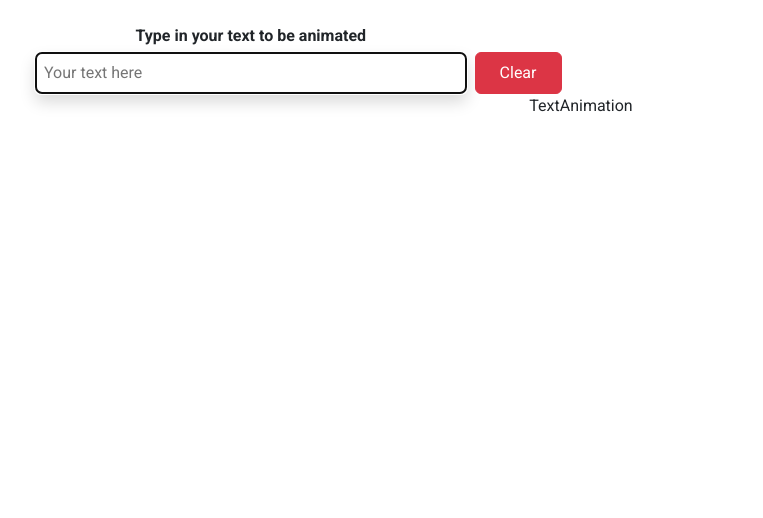
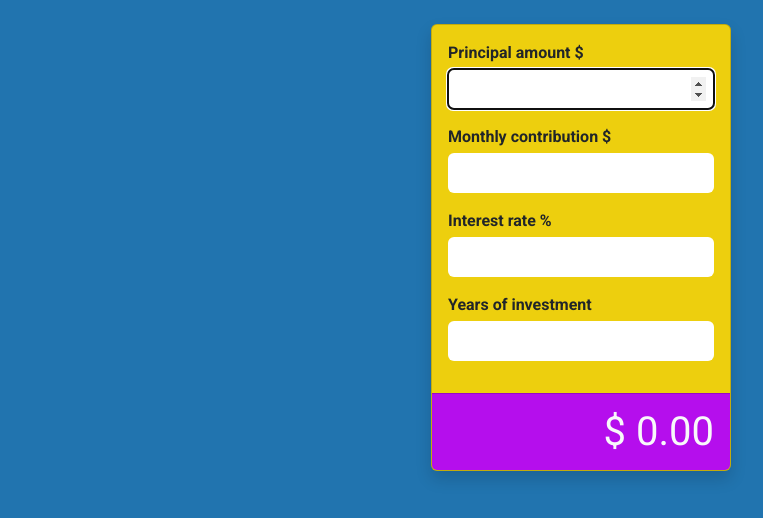
Before and after one commit to bra-nat/PushKnowledgeProjects, a React (Create React App) app: page / in a window 1280 px wide. Shown: the top 518 px of the page, without its empty margins (59-822 px from the left). Built offline with nearby package versions, Linux system fonts and the light colour scheme.

Commit message:
Built a Compound Interest Rate Calculator

```diff
--- a/src/App.css
+++ b/src/App.css
@@ -14,7 +14,7 @@ body {
     /* flex-direction: column; */
     /* justify-content: center; */
     /* align-items: center; */
-    text-align: center;
+    /* text-align: center; */
     width: 100%;
     height: 100%;
 }
--- a/src/App.js
+++ b/src/App.js
@@ -2,7 +2,8 @@
 // import Alert from './projects/alert app/alert-app.component';
 import "bootstrap/dist/css/bootstrap.css";
 import "./App.css";
-import TextAnimationApp from "./projects/text-animation-app/text-animation.component";
+import CompoundInterestRateCalc from "./projects/compound-interest-rate-calculator/compound-interest-rate-calc.component";
+// import TextAnimationApp from "./projects/text-animation-app/text-animation.component";
 // import ResponsiveNav from "./projects/responsive-nav-app/responsive-nav.component";
 // import NoteApp from "./projects/note-app/note-app.component";
 // import MagicPopup from "./projects/magic-popu-app/magic-popup.component";
@@ -54,7 +55,9 @@ function App() {
 
       {/* <ResponsiveNav /> */}
 
-      <TextAnimationApp />
+      {/* <TextAnimationApp /> */}
+
+      <CompoundInterestRateCalc />
 
     </div>
   );
--- a/src/projects/components/form-group/form-group.component.jsx
+++ b/src/projects/components/form-group/form-group.component.jsx
@@ -14,7 +14,7 @@ const FormGroup = ({
 }) => {
   return (
     <div className="form-group ">
-      <label className="fw-bold">{labelText}</label>
+      <label className="fw-bold text-start">{labelText}</label>
       <input
         type={inputType}
         placeholder={placeholder}
--- a/src/projects/components/text-animation/text-animation.component.jsx
+++ /dev/null
@@ -1,8 +0,0 @@
-
-const TextAnimation = () => {
-  return (
-    <div>TextAnimation</div>
-  )
-}
-
-export default TextAnimation;
--- /dev/null
+++ b/src/projects/compound-interest-rate-calculator/compound-interest-rate-calc.component.jsx
@@ -0,0 +1,85 @@
+import React, { useState, useRef } from "react";
+import FormGroup from "../components/form-group/form-group.component";
+import "./compound-interest-rate-calc.styles.scss";
+import { useEffect } from "react";
+import InterestRateCalculator from "./interestCalculator.component";
+
+const CompoundInterestRateCalc = () => {
+
+    let principalInput = useRef(null);
+
+    useEffect(() => {
+        principalInput.current.focus();
+    }, [])
+
+    const [compound, setCompound] = useState({
+        principalAmount: "",
+        monthlyContribution: null,
+        interestRate: "",
+        years: ""
+    })
+
+    const handlePrincipalAmount = (e) => {
+        setCompound({...compound, principalAmount: e.target.value})
+    }
+    const handleMonthlyContribution = (e) => {
+        setCompound({...compound, monthlyContribution: e.target.value})
+    }
+    const handleInterestRate = (e) => {
+        setCompound({...compound, interestRate: e.target.value})
+    }
+    const handleYears = (e) => {
+        setCompound({...compound, years: e.target.value})
+    }
+
+    document.body.style.background = `#2174af`
+
+  return (
+    <div className="container">
+      <div
+        className="card ci-bg-warning shadow text-dark m-auto mt-4"
+        style={{ maxWidth: 300 }}>
+        <div className="card-body">
+          <FormGroup
+            labelText={"Principal amount $"}
+            className={"w-100 my-3 border-0 mt-1 p-2 rounded outline-0"}
+            inputType={"number"}
+            values={compound.principalAmount}
+            onChange={handlePrincipalAmount}
+            reference={principalInput}
+          />
+
+          <FormGroup
+            labelText={"Monthly contribution $"}
+            className={"w-100 my-3 border-0 mt-1 p-2 rounded outline-0"}
+            inputType={"number"}
+            onChange={handleMonthlyContribution}
+            values={compound.monthlyContribution}
+          />
+
+          <FormGroup
+            labelText={"Interest rate %"}
+            className={"w-100 my-3 border-0 mt-1 p-2 rounded outline-0"}
+            inputType={"number"}
+            onChange={handleInterestRate}
+            values={compound.interestRate}
+          />
+
+          <FormGroup
+            labelText={"Years of investment"}
+            className={"w-100 my-3 border-0 mt-1 p-2 rounded outline-0"}
+            inputType={"number"}
+            onChange={handleYears}
+            values={compound.years}
+          />
+        </div>
+        <div className="card-footer ci-card-footer ci-bg-info text-light  fs-1">
+            <InterestRateCalculator principalAmount={compound.principalAmount} monthlyContribution={compound.monthlyContribution} interestRate={compound.interestRate} years={compound.years} />
+
+        </div>
+      </div>
+    </div>
+  );
+};
+
+export default CompoundInterestRateCalc;
--- /dev/null
+++ b/src/projects/compound-interest-rate-calculator/compound-interest-rate-calc.styles.scss
@@ -0,0 +1,12 @@
+.ci-card-footer {
+    text-align: right;
+}
+.ci-bg-info {
+    background-color: rgb(181, 14, 237);
+}
+.ci-bg-warning {
+    background-color: rgb(237, 207, 14);
+}
+.ci-text-left {
+    text-align: left;
+}
--- /dev/null
+++ b/src/projects/compound-interest-rate-calculator/interestCalculator.component.jsx
@@ -0,0 +1,33 @@
+import React from "react";
+
+const InterestRateCalculator = ({
+  principalAmount,
+  interestRate,
+  years,
+  monthlyContribution,
+}) => {
+  //A = P(1 + r/n)^nt
+
+  const A = {
+    P: principalAmount,
+    r: interestRate / 100,
+    n: 12,
+    t: years,
+    PMT: monthlyContribution,
+  };
+
+  return (
+    <div>
+      ${" "}
+      {A.PMT === null
+        ? (A.P * Math.pow(1 + A.r / A.n, A.n * A.t)).toFixed(2)
+        : (
+            A.P * Math.pow(1 + A.r / A.n, A.n * A.t) +
+            (A.PMT * (Math.pow(1 + A.r / A.n, A.n * A.t) - 1)) /
+              (A.r / A.n)
+          ).toFixed(2)}
+    </div>
+  );
+};
+
+export default InterestRateCalculator;
--- a/src/projects/text-animation-app/text-animation.component.jsx
+++ b/src/projects/text-animation-app/text-animation.component.jsx
@@ -1,5 +1,4 @@
 import { useState, useEffect, useRef } from "react";
-import TextAnimation from "../components/text-animation/text-animation.component";
 import Button from "../components/button/button.component";
 import FormGroup from "../components/form-group/form-group.component";
 import AnimatedText from "react-animated-text-content";
@@ -44,7 +43,7 @@ useEffect(() => {
           onClick={handleClear}
         />
       </form>
-      <TextAnimation />
+
       {animatedText && (
         <AnimatedText
           type="char"
```
